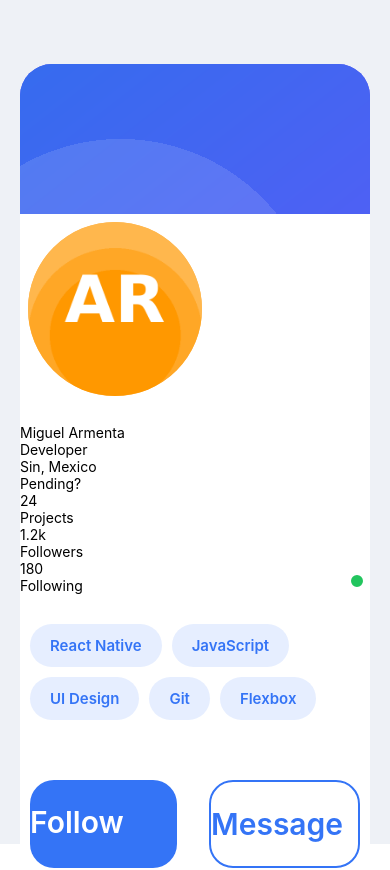
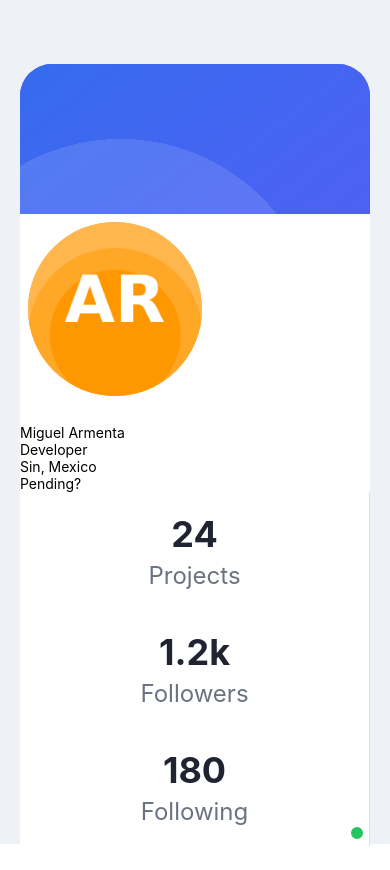
Before and after one commit to jesus1497/studentAppTask1, a React Native app: screen / in a window 390 px wide. Shown: the top 870 px of the page. Built offline with nearby package versions, Linux system fonts and the light colour scheme.

Commit message:
section styles of stats

```diff
--- a/App.js
+++ b/App.js
@@ -36,6 +36,7 @@ export default function App() {
             <Text style={styles.location}>Sin, Mexico</Text>
             <Text style={styles.bio}>Pending?</Text>
           </View>
+          {/*Estadisticas*/}
           <View styles={styles.statsRow}>
             {
               STATS.map((item, index) => (
@@ -128,6 +129,32 @@ const styles = StyleSheet.create({
     flex: 1,
     paddingTop: 20,
   },
+  // Estadisticas
+  statsRow: {
+    flexDirection: "row",
+    marginHorizontal: 40,
+    borderTopWidth: 1,
+    borderBottomWidth: 1,
+    borderColor: "#DDE1E7",
+  },
+  stats: {
+    flex: 1,
+    alignItems: "center",
+    paddingVertical: 20,
+    borderRightWidth: 1,
+    borderColor: "#DDE1E7",
+  },
+  statValue: {
+    fontSize: 36,
+    fontWeight: "bold",
+    color: "#202431",
+  },
+
+  statLabel: {
+    fontSize: 24,
+    color: "#6B7280",
+    marginTop: 5,
+  },
   // Skills
   tags: {
     flexDirection: "row",
```
